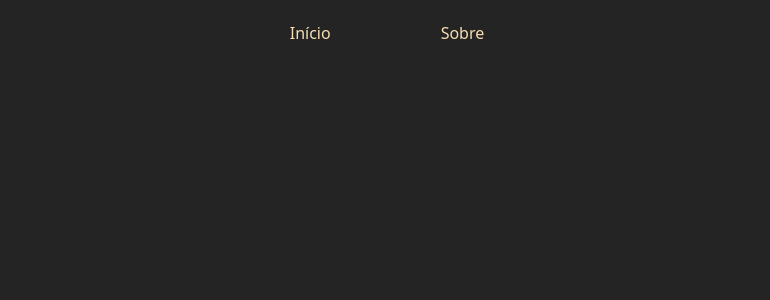
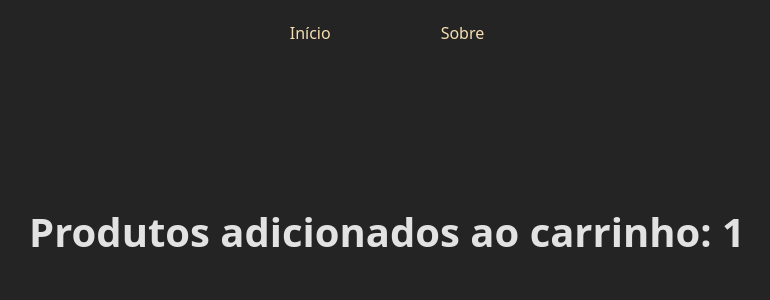
Before and after one commit to ThiagoSuchi/React-course, a React (Vite) app in the folder REQ-HTTP/reactrouter/: page /products/1/cart in a window 1280 px wide. Before the commit this address had no page. Shown: the top 300 px of the page, without its empty margins (253-1023 px from the left). Built offline with nearby package versions, Linux system fonts and the light colour scheme.

Commit message:
Concepts of nested router

```diff
--- a/REQ-HTTP/reactrouter/src/App.jsx
+++ b/REQ-HTTP/reactrouter/src/App.jsx
@@ -10,6 +10,7 @@ import Navbar from './Components/Navbar';
 import Home from './Pages/Home';
 import About from './Pages/About';
 import Product from './Pages/Product';
+import Cart from './Pages/Cart';
 
 function App() {
   return (
@@ -22,6 +23,8 @@ function App() {
           <Route path='/about' element={<About />} />
           {/* 4 - rota dinamica */}
           <Route path='/products/:id' element={<Product />} />
+          {/* 6 - nested route */}
+          <Route path='/products/:id/cart' element={<Cart />} />
         </Routes>
       </BrowserRouter>
     </>
--- /dev/null
+++ b/REQ-HTTP/reactrouter/src/Pages/Cart.css
@@ -0,0 +1,3 @@
+h1 {
+    font-size: 30pt;
+}
--- /dev/null
+++ b/REQ-HTTP/reactrouter/src/Pages/Cart.jsx
@@ -0,0 +1,14 @@
+import './Cart.css';
+import { useParams } from "react-router-dom"
+
+const Cart = () => {
+    const { id } = useParams()
+
+    return (
+        <div>
+            <h1>Produtos adicionados ao carrinho: {id}</h1>
+        </div>
+    )
+}
+
+export default Cart
--- a/REQ-HTTP/reactrouter/src/Pages/Home.css
+++ b/REQ-HTTP/reactrouter/src/Pages/Home.css
@@ -7,7 +7,7 @@
 .products li {
     border: 1px solid rgba(255, 255, 255, 0.288);
     border-radius: 5px;
-    padding: 10px;
+    padding: 15px;
     text-align: center;
     list-style: none;
     margin: 10px 10px;
--- a/REQ-HTTP/reactrouter/src/Pages/Product.jsx
+++ b/REQ-HTTP/reactrouter/src/Pages/Product.jsx
@@ -1,4 +1,4 @@
-import { useParams } from "react-router-dom";
+import { Link, useParams } from "react-router-dom";
 import { useFetch } from "../hooks/useFetch";
 
 const Product = () => {
@@ -19,6 +19,8 @@ const Product = () => {
         <div>
           <h1>{product.name}</h1>
           <p>R$ {product.price}</p>
+          {/* 6 - nested routes */}
+          <Link to={`/products/${product.id}/cart`}>Adicionar ao carrinho</Link>
         </div>
       )}
     </>
```
